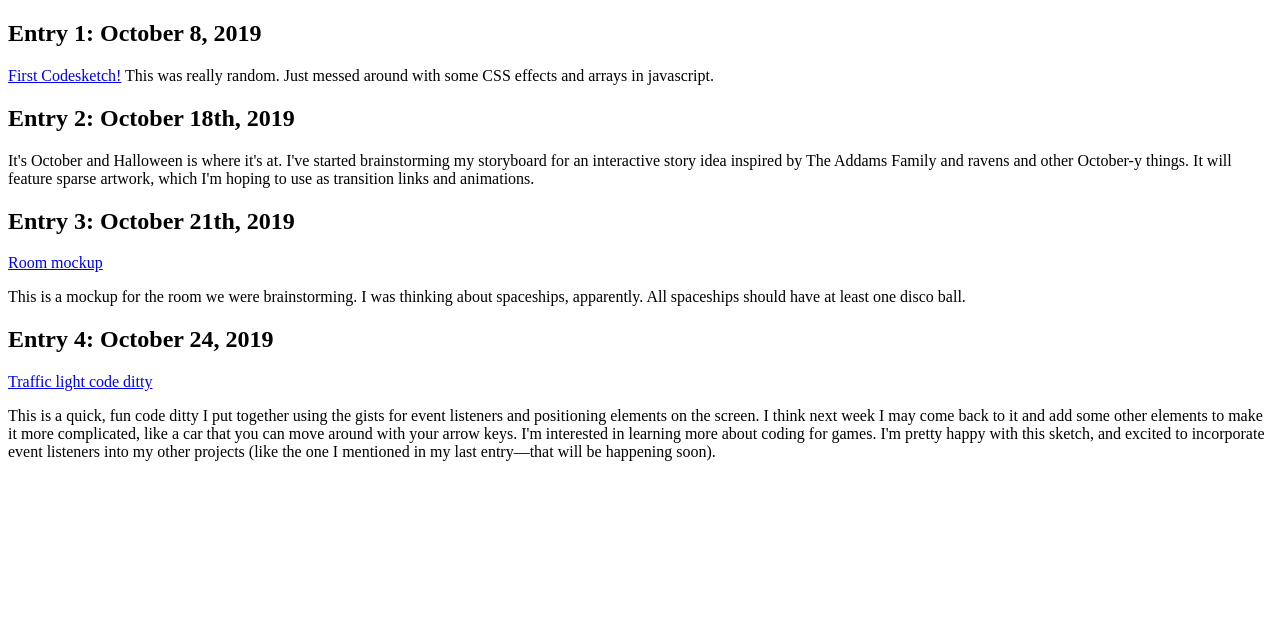
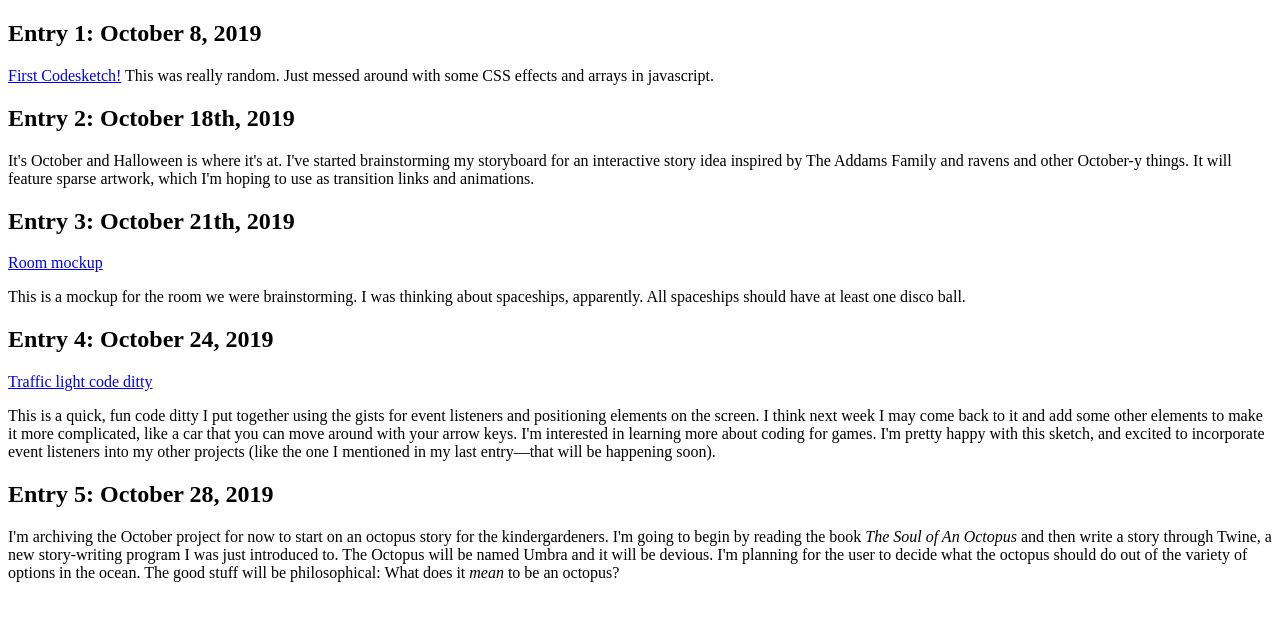
Before and after one commit to c23kh4/c23kh4.github.io, a plain HTML site: page journal.html in a window 1280 px wide. Drawn offline with Linux system fonts and the light colour scheme.

Commit message:
updating journal

```diff
--- a/journal.html
+++ b/journal.html
@@ -26,5 +26,7 @@ It's October and Halloween is where it's at. I've started brainstorming my story
 <h2>Entry 4: October 24, 2019</h2>
 <p><a href="experiment.html">Traffic light code ditty</a></p>
 <p> This is a quick, fun code ditty I put together using the gists for event listeners and positioning elements on the screen. I think next week I may come back to it and add some other elements to make it more complicated, like a car that you can move around with your arrow keys. I'm interested in learning more about coding for games. I'm pretty happy with this sketch, and excited to incorporate event listeners into my other projects (like the one I mentioned in my last entry—that will be happening soon). </p>
+<h2> Entry 5: October 28, 2019</h2>
+<p>I'm archiving the October project for now to start on an octopus story for the kindergardeners. I'm going to begin by reading the book <i>The Soul of An Octopus</i> and then write a story through Twine, a new story-writing program I was just introduced to. The Octopus will be named Umbra and it will be devious. I'm planning for the user to decide what the octopus should do out of the variety of options in the ocean. The good stuff will be philosophical: What does it <i>mean</i> to be an octopus? </p>
 </body>
 </html>
```
